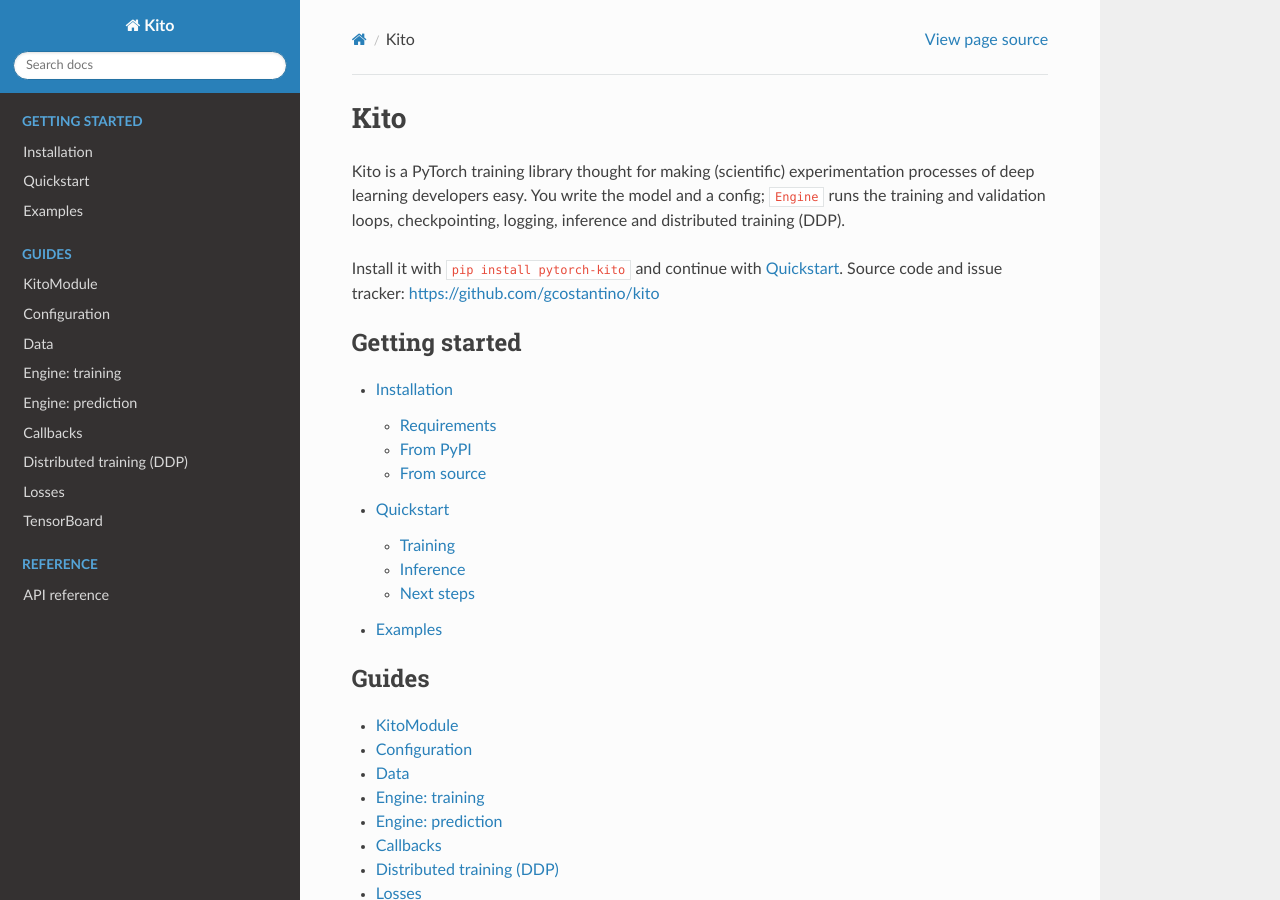
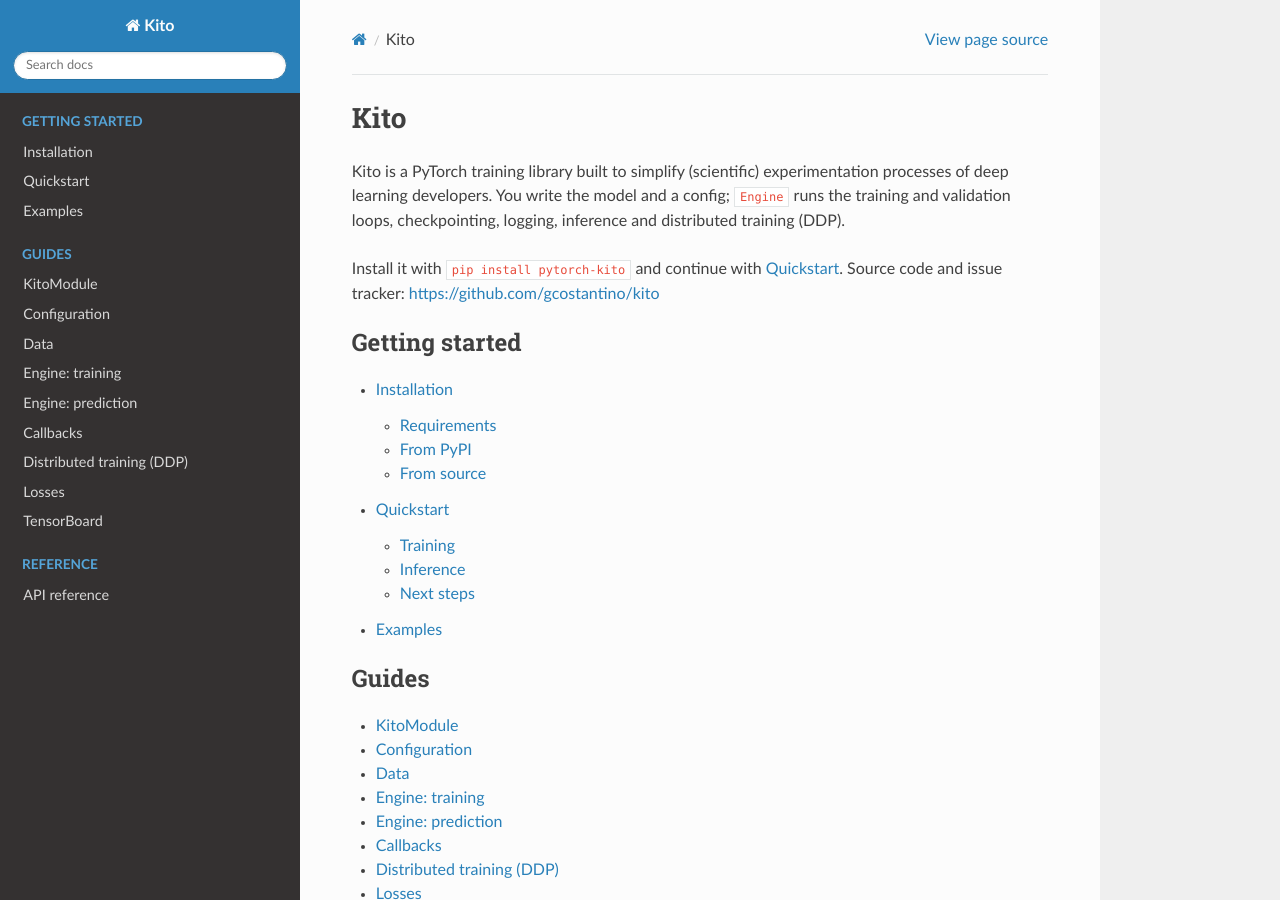
Before and after one commit to gcostantino/kito, a Sphinx documentation site: the page built from docs/source/index.rst, in a window 1280 px wide and 900 px high. Built offline with Sphinx 7.4.7 and the Read the Docs theme 3.1.0, drawn with Linux system fonts in a browser that asks for light colours.

Commit message:
corrected typo in main caption

```diff
--- a/docs/source/index.rst
+++ b/docs/source/index.rst
@@ -1,7 +1,7 @@
 Kito
 ====
 
-Kito is a PyTorch training library thought for making (scientific) experimentation processes of deep learning developers easy. You write the model and a config; ``Engine`` runs the training and
+Kito is a PyTorch training library built to simplify (scientific) experimentation processes of deep learning developers. You write the model and a config; ``Engine`` runs the training and
 validation loops, checkpointing, logging, inference and distributed training (DDP).
 
 Install it with ``pip install pytorch-kito`` and continue with :doc:`quickstart`.
```
Also changed, not shown: README.md (+1 -1 lines), 1 other file.
